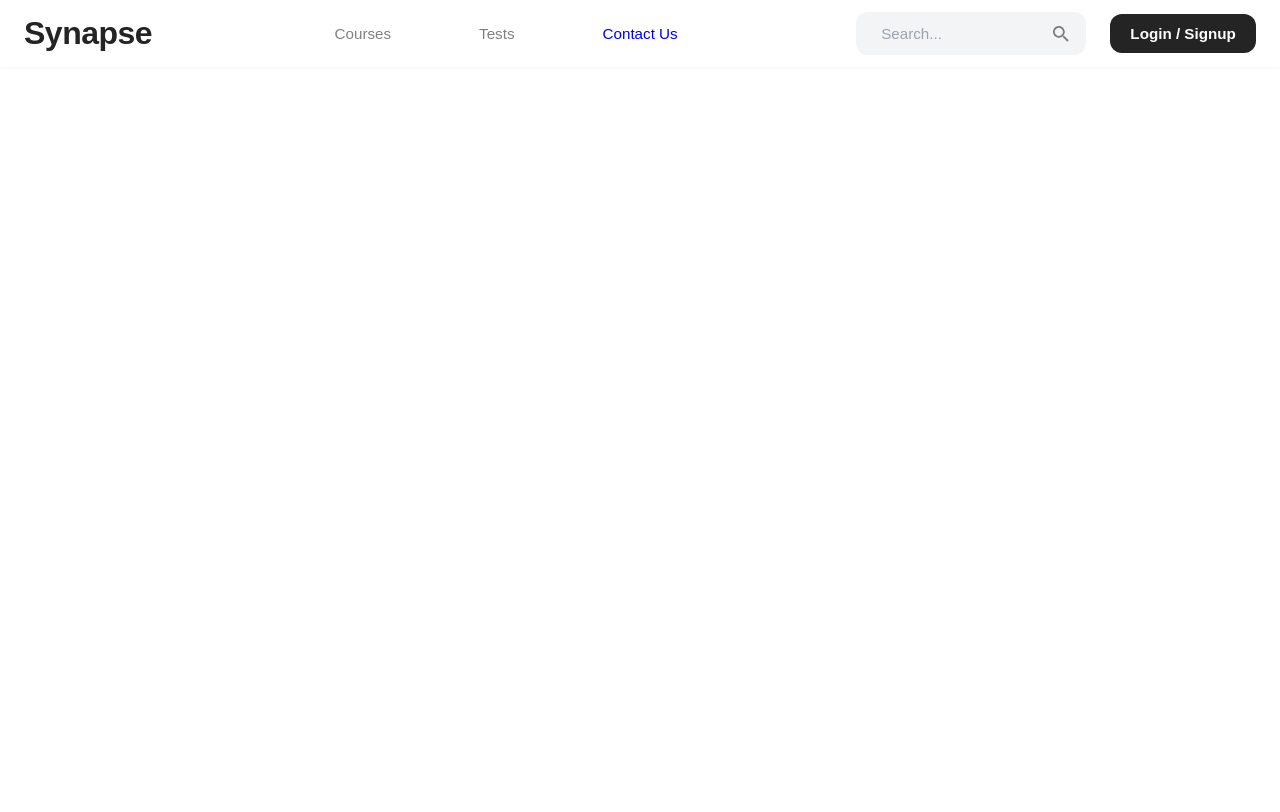
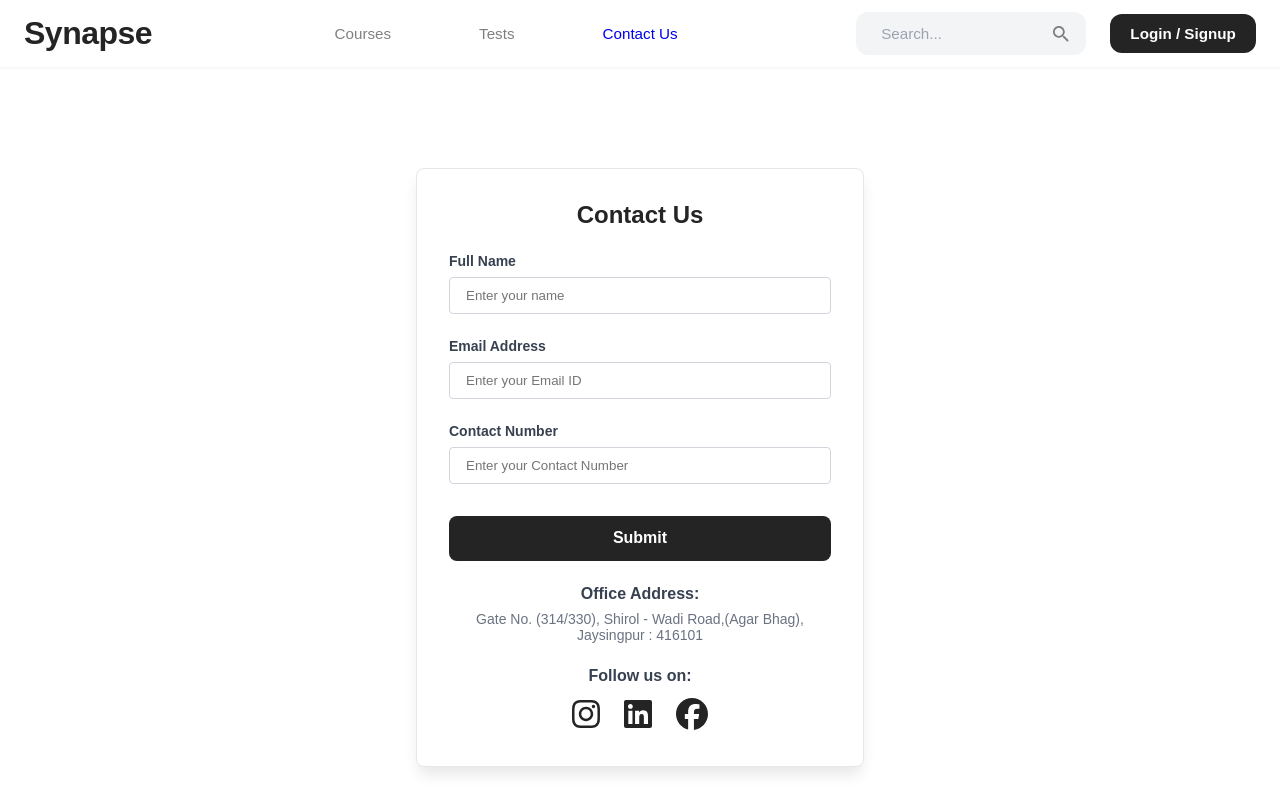
Before and after one commit to abdulshaikh55/synapse, a React (Vite) app in the folder frontend/: page /contactUs in a window 1280 px wide. Shown: the top 812 px of the page. Built offline with nearby package versions, Linux system fonts and the light colour scheme.

Commit message:
Add: Contact page and Link it to Navbar

```diff
--- a/frontend/package.json
+++ b/frontend/package.json
@@ -10,9 +10,14 @@
     "preview": "vite preview"
   },
   "dependencies": {
+    "@fortawesome/free-brands-svg-icons": "^6.7.2",
+    "@fortawesome/react-fontawesome": "^0.2.2",
+    "fontawesome": "^5.6.3",
     "react": "^18.3.1",
     "react-dom": "^18.3.1",
+    "react-hook-form": "^7.54.2",
     "react-router-dom": "^7.0.2",
+    "sweetalert2": "^11.15.2",
     "swiper": "^11.1.15"
   },
   "devDependencies": {
--- a/frontend/src/App.tsx
+++ b/frontend/src/App.tsx
@@ -3,6 +3,7 @@ import "./App.css";
 import Main from "./pages/Main/Main";
 import { BrowserRouter, Routes, Route } from "react-router-dom";
 import SignupLogin from "./pages/SignupLogin/SignupLogin";
+import Contact from "./pages/ContactUs/Contact";
 
 function App() {
   return (
@@ -12,6 +13,7 @@ function App() {
         <Routes>
           <Route path="/" element={<Main />} />
           <Route path="/signupLogin" element={<SignupLogin />} />
+          <Route path="/contactUs" element={<Contact />} />
         </Routes>
       </BrowserRouter>
     </>
--- /dev/null
+++ b/frontend/src/pages/ContactUs/Contact.module.css
@@ -0,0 +1,148 @@
+.container {
+  display: flex;
+  align-items: center;
+  justify-content: center;
+  min-height: 100vh;
+  height: 100vh;
+  width: 100%;
+  padding: 2rem 1rem;
+}
+
+.formCard {
+  display: flex;
+  background-color: white;
+  border-radius: 0.5rem;
+  box-shadow: 0 10px 15px -3px rgba(0, 0, 0, 0.1);
+  border: 1px solid #e5e7eb;
+  overflow: hidden;
+  width: 100%;
+  max-width: 28rem;
+  margin: 0 auto;
+}
+
+.formContent {
+  width: 100%;
+  padding: 1.5rem;
+}
+
+.welcomeText {
+  font-size: 1.5rem;
+  color: #242424;
+  text-align: center;
+  font-weight: 600;
+  margin-bottom: 1.5rem;
+}
+
+.formGroup {
+  margin-top: 1.5rem;
+}
+
+.inputGroup {
+  margin-bottom: 1.5rem;
+}
+
+.label {
+  display: block;
+  color: #374151;
+  font-size: 0.875rem;
+  font-weight: 700;
+  margin-bottom: 0.5rem;
+}
+
+.input {
+  color: #374151;
+  border: 1px solid #d1d5db;
+  border-radius: 0.25rem;
+  padding: 0.625rem 1rem;
+  display: block;
+  width: 100%;
+  transition: all 0.2s ease;
+}
+
+.input:focus {
+  outline: 2px solid #1d4ed8;
+  border-color: #1d4ed8;
+}
+
+.error {
+  color: #dc2626;
+  font-size: 0.75rem;
+  margin-top: 0.25rem;
+  display: block;
+}
+
+.buttonGroup {
+  margin-top: 2rem;
+}
+
+.submitButton {
+  background-color: #242424;
+  color: white;
+  font-weight: 700;
+  padding: 0.625rem 1rem;
+  width: 100%;
+  height: 2.8125rem;
+  border-radius: 0.5rem;
+  border: none;
+  transition: background-color 0.2s ease;
+  cursor: pointer;
+  font-size: 1rem;
+}
+
+.submitButton:hover {
+  background-color: var(--hover-color);
+}
+
+.addressSection {
+  margin-top: 1.5rem;
+  text-align: center;
+}
+
+.addressTitle {
+  font-weight: 600;
+  color: #374151;
+  margin-bottom: 0.5rem;
+}
+
+.addressText {
+  color: #6b7280;
+  font-style: normal;
+  font-size: 0.875rem;
+}
+
+.socialLinks {
+  margin-top: 1.5rem;
+  text-align: center;
+}
+
+.socialTitle {
+  font-weight: 600;
+  color: #374151;
+  margin-bottom: 0.75rem;
+}
+
+.socialIcons {
+  display: flex;
+  justify-content: center;
+  gap: 1.5rem;
+}
+
+.socialIcons a {
+  color: #242424;
+  font-size: 2rem;
+  transition: color 0.2s ease;
+}
+
+.socialIcons a:hover {
+  color: var(--hover-color);
+}
+
+@media (min-width: 640px) {
+  .formContent {
+    padding: 2rem;
+  }
+
+  .welcomeText {
+    font-size: 1.5rem;
+  }
+}
--- /dev/null
+++ b/frontend/src/pages/ContactUs/Contact.tsx
@@ -0,0 +1,178 @@
+import React, { useState } from "react";
+import styles from "./Contact.module.css";
+import Swal from "sweetalert2";
+import { FontAwesomeIcon } from "@fortawesome/react-fontawesome";
+import {
+  faInstagram,
+  faFacebook,
+  faLinkedin,
+} from "@fortawesome/free-brands-svg-icons";
+
+const Contact: React.FC = () => {
+  const [formData, setFormData] = useState({
+    fullName: "",
+    email: "",
+    contactNumber: "",
+  });
+
+  const [errors, setErrors] = useState({
+    fullName: "",
+    email: "",
+    contactNumber: "",
+  });
+
+  const handleInputChange = (e: React.ChangeEvent<HTMLInputElement>) => {
+    const { name, value } = e.target;
+    setFormData({
+      ...formData,
+      [name]: value,
+    });
+  };
+
+  const validateForm = (): boolean => {
+    const formErrors: any = {};
+
+    const nameRegex = /^[A-Za-z\s]+$/;
+    if (!formData.fullName || !nameRegex.test(formData.fullName)) {
+      formErrors.fullName = "Name should only contain alphabets and spaces.";
+    }
+
+    if (!formData.email || !/\S+@\S+\.\S+/.test(formData.email)) {
+      formErrors.email = "Please enter a valid email address.";
+    }
+
+    if (!formData.contactNumber || formData.contactNumber.length !== 10) {
+      formErrors.contactNumber = "Contact number should be exactly 10 digits.";
+    }
+
+    setErrors(formErrors);
+    return Object.keys(formErrors).length === 0;
+  };
+
+  const handleSubmit = (e: React.FormEvent) => {
+    e.preventDefault();
+
+    if (validateForm()) {
+      Swal.fire({
+        title: "Submit",
+        text: "Your Data is Submitted",
+        icon: "success",
+      });
+
+      setFormData({
+        fullName: "",
+        email: "",
+        contactNumber: "",
+      });
+    } else {
+      Swal.fire({
+        title: "Error",
+        text: "Please fix the errors in the form.",
+        icon: "error",
+      });
+    }
+  };
+
+  return (
+    <div className={styles.container}>
+      <div className={styles.formCard}>
+        <div className={styles.formContent}>
+          <p className={styles.welcomeText}>Contact Us</p>
+
+          <div className={styles.formGroup}>
+            <div className={styles.inputGroup}>
+              <label className={styles.label}>Full Name</label>
+              <input
+                type="text"
+                name="fullName"
+                className={styles.input}
+                placeholder="Enter your name"
+                required
+                value={formData.fullName}
+                onChange={handleInputChange}
+              />
+              {errors.fullName && (
+                <span className={styles.error}>{errors.fullName}</span>
+              )}
+            </div>
+
+            <div className={styles.inputGroup}>
+              <label className={styles.label}>Email Address</label>
+              <input
+                type="email"
+                name="email"
+                className={styles.input}
+                placeholder="Enter your Email ID"
+                required
+                value={formData.email}
+                onChange={handleInputChange}
+              />
+              {errors.email && (
+                <span className={styles.error}>{errors.email}</span>
+              )}
+            </div>
+
+            <div className={styles.inputGroup}>
+              <label className={styles.label}>Contact Number</label>
+              <input
+                type="text"
+                name="contactNumber"
+                className={styles.input}
+                placeholder="Enter your Contact Number"
+                required
+                value={formData.contactNumber}
+                onChange={handleInputChange}
+              />
+              {errors.contactNumber && (
+                <span className={styles.error}>{errors.contactNumber}</span>
+              )}
+            </div>
+          </div>
+
+          <div className={styles.buttonGroup}>
+            <button className={styles.submitButton} onClick={handleSubmit}>
+              Submit
+            </button>
+          </div>
+
+          <div className={styles.addressSection}>
+            <p className={styles.addressTitle}>Office Address:</p>
+            <address className={styles.addressText}>
+              Gate No. (314/330), Shirol - Wadi Road,(Agar Bhag), Jaysingpur :
+              416101
+            </address>
+          </div>
+
+          <div className={styles.socialLinks}>
+            <p className={styles.socialTitle}>Follow us on:</p>
+            <div className={styles.socialIcons}>
+              <a
+                href="https://www.instagram.com"
+                target="_blank"
+                rel="noopener noreferrer"
+              >
+                <FontAwesomeIcon icon={faInstagram} />
+              </a>
+              <a
+                href="https://www.linkedin.com"
+                target="_blank"
+                rel="noopener noreferrer"
+              >
+                <FontAwesomeIcon icon={faLinkedin} />
+              </a>
+              <a
+                href="https://www.facebook.com"
+                target="_blank"
+                rel="noopener noreferrer"
+              >
+                <FontAwesomeIcon icon={faFacebook} />
+              </a>
+            </div>
+          </div>
+        </div>
+      </div>
+    </div>
+  );
+};
+
+export default Contact;
```
Also changed, not shown: 1 other file (tests, documents, lock files or other folders).
